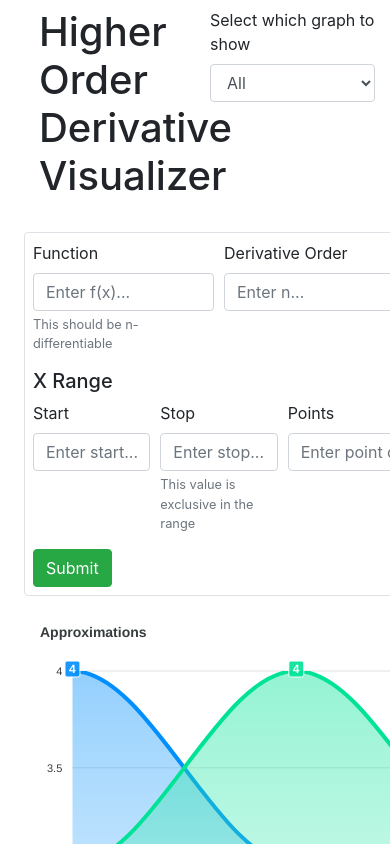
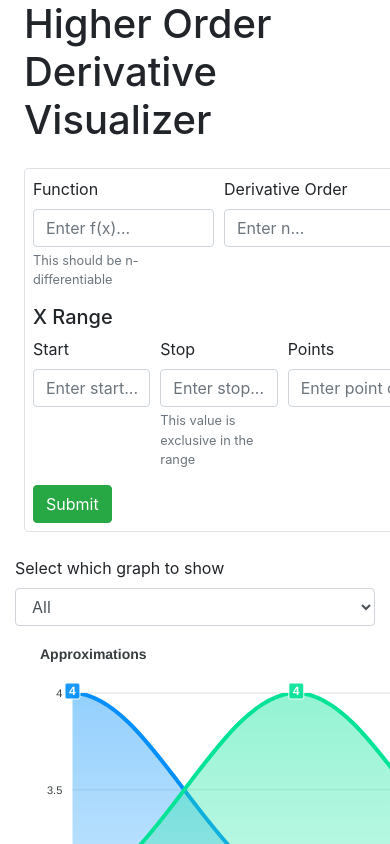
Before and after one commit to SpencerMcMurray/Derivative-Visualizer, a Next.js app: page / in a window 390 px wide. Shown: the top 844 px of the page. Built offline with nearby package versions, Linux system fonts and the light colour scheme.

Commit message:
move select box next to graph for better mobile xp

```diff
--- a/components/SelectBox.tsx
+++ b/components/SelectBox.tsx
@@ -9,6 +9,7 @@ interface SelectBoxProps {
 
 const SelectBox: FunctionComponent<SelectBoxProps> = (props) => {
   return (
+    <div className="container">
       <Form.Group controlId="select-graphs">
         <Form.Label>Select which graph to show</Form.Label>
         <Form.Control
@@ -22,6 +23,7 @@ const SelectBox: FunctionComponent<SelectBoxProps> = (props) => {
           ))}
         </Form.Control>
       </Form.Group>
+    </div>
   );
 };
 
--- a/pages/index.tsx
+++ b/pages/index.tsx
@@ -24,19 +24,13 @@ const Index: NextPage<{}> = () => {
   ];
   return (
     <React.Fragment>
-      <div className="d-flex justify-content-center mt-2 mb-4">
-        <div className="col-6">
-          <Title />
-        </div>
-        <div className="col-6">
-          <SelectBox
-            show={show}
-            setShow={setShow}
-            names={lines.map((l) => l.name)}
-          />
-        </div>
-      </div>
+      <Title />
       <InputBox />
+      <SelectBox
+        show={show}
+        setShow={setShow}
+        names={lines.map((l) => l.name)}
+      />
       <GraphBox x={x} lines={lines} show={show} />
     </React.Fragment>
   );
```
Lines whose indentation alone changed are shown as unchanged.
